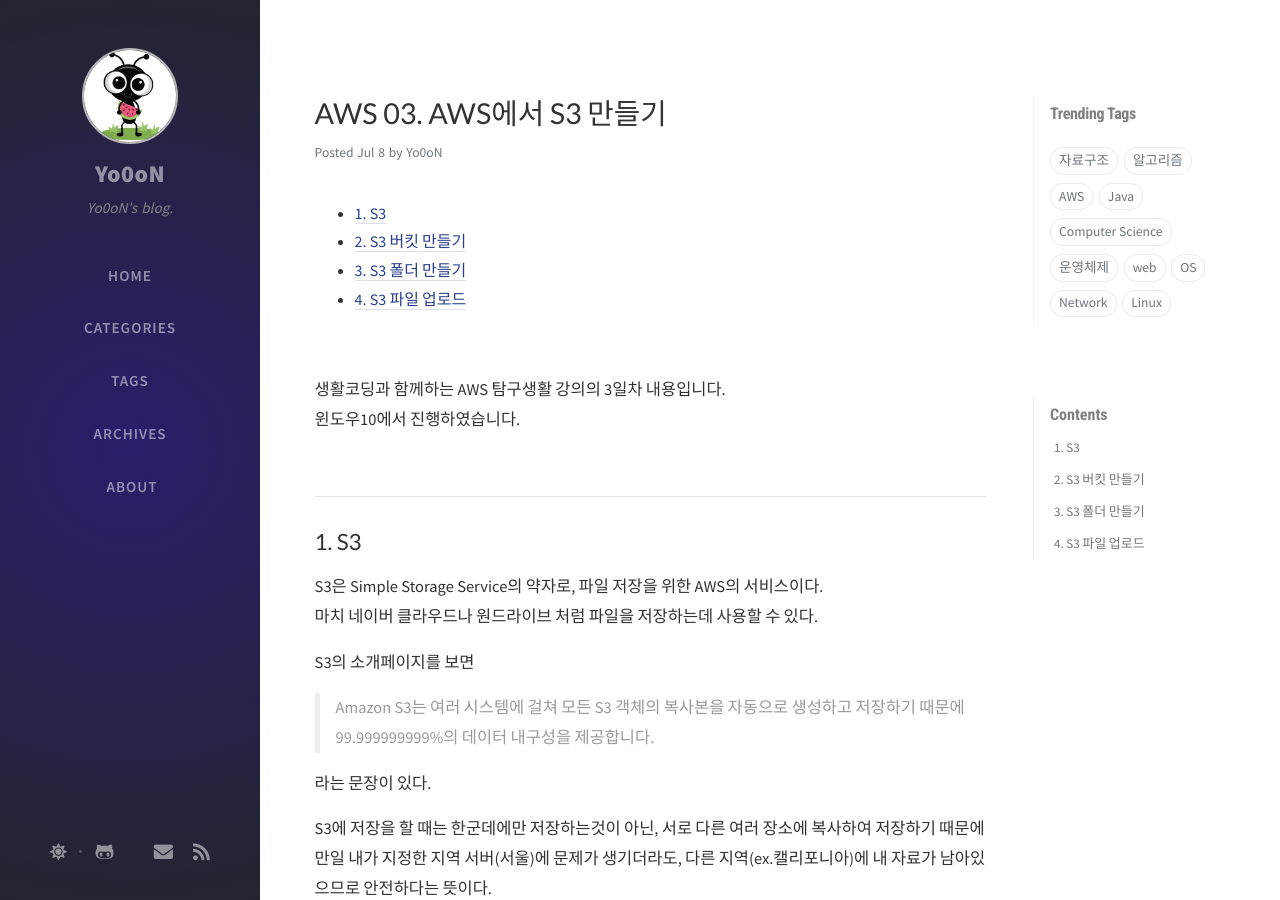
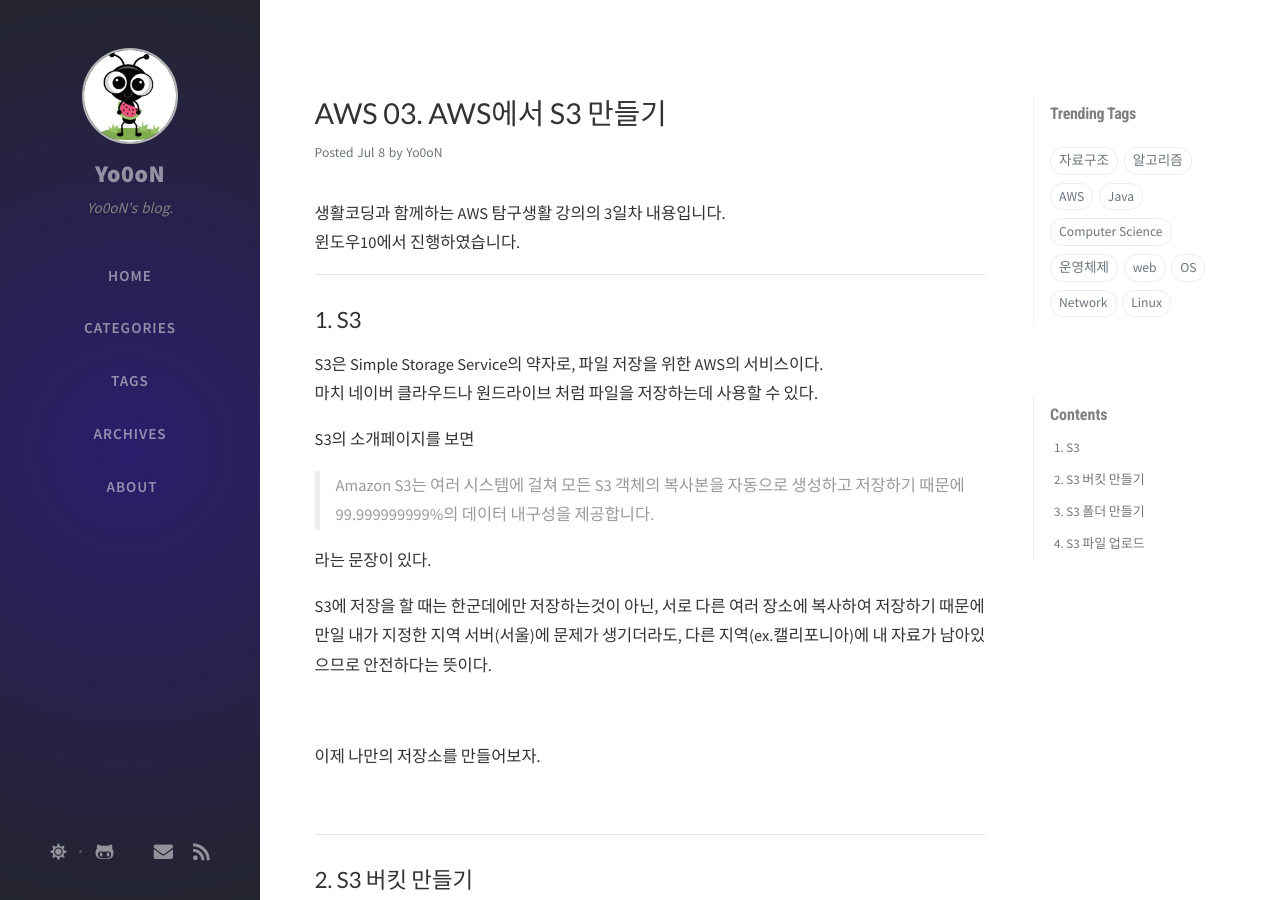
Before and after one commit to Yo0oN/Yo0oN.github.io, a Jekyll site: the page built from _posts/2020-07-09-AWS03.생활코딩.md, in a window 1280 px wide and 900 px high. Built offline with Jekyll 4.4.1, drawn with Linux system fonts in a browser that asks for light colours; nearby versions of some CDN libraries; comment, search, counter and statistics services are not loaded; part of the change alters nothing that is shown.

Commit message:
Update 2020-07-09-AWS03.생활코딩.md

```diff
--- a/_posts/2020-07-09-AWS03.생활코딩.md
+++ b/_posts/2020-07-09-AWS03.생활코딩.md
@@ -1,25 +1,15 @@
 ---
-layout: post
 title: AWS 03. AWS에서 S3 만들기
 modified: 2020-07-09
 author: Yo0oN
 categories: AWS
-tags: [AWS]
-comments: true
-published : true
+math: true
 ---
-
-* Table of Contents
-{:toc}
-
-<br>
 
 생활코딩과 함께하는 AWS 탐구생활 강의의 3일차 내용입니다.<br>
 윈도우10에서 진행하였습니다.
 
-<br>
 <hr>
-
 
 ## 1. S3
 
```
